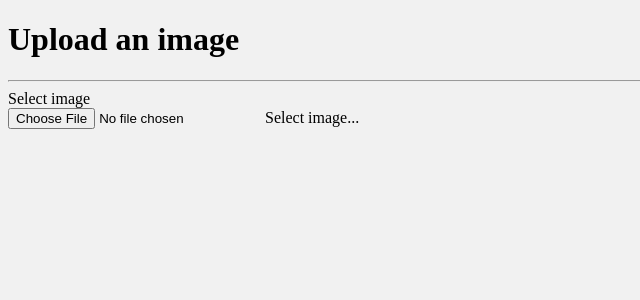
After one commit to rtvasu/MeLanie, a Flask app: page /upload-image in a window 1280 px wide. The commit adds this page. Shown: the top 300 px of the page, without its empty margins (0-640 px from the left). Run offline with Flask 2, Linux system fonts and the light colour scheme.

```diff
--- /dev/null
+++ b/app/static/css/style.css
@@ -0,0 +1,3 @@
+body {
+    background-color: #f1f1f1;
+  }
--- a/app/templates/public/index.html
+++ b/app/templates/public/index.html
@@ -6,6 +6,7 @@
   <meta name="viewport" content="width=device-width, initial-scale=1.0">
   <meta http-equiv="X-UA-Compatible" content="ie=edge">
   <title>Index</title>
+  <link rel="stylesheet" href="{{ url_for('static', filename='css/style.css') }}">
 </head>
 
 <body>
--- /dev/null
+++ b/app/templates/public/templates/public_template.html
@@ -0,0 +1,23 @@
+<!doctype html>
+<html lang="en">
+
+<head>
+  <!-- Required meta tags -->
+  <meta charset="utf-8">
+  <meta name="viewport" content="width=device-width, initial-scale=1, shrink-to-fit=no">
+
+  <!-- Import our custom stylesheet -->
+  <link rel="stylesheet" href="{{ url_for('static', filename='css/style.css') }}">
+
+  <title>{% block title %}{% endblock %}</title>
+</head>
+
+<body>
+
+  <main>
+    {% block main %}{% endblock %}
+  </main>
+
+</body>
+
+</html>
--- /dev/null
+++ b/app/templates/public/upload_image.html
@@ -0,0 +1,32 @@
+{% extends "public/templates/public_template.html" %}
+
+{% block title %}Upload{% endblock %}
+
+{% block main %}
+
+<div class="container">
+  <div class="row">
+    <div class="col">
+
+      <h1>Upload an image</h1>
+      <hr>
+
+      <form action="/upload-image" method="POST" enctype="multipart/form-data">
+
+        <div class="form-group">
+          <label>Select image</label>
+          <div class="custom-file">
+            <input type="file" class="custom-file-input" name="image" id="image">
+            <label class="custom-file-label" for="image">Select image...</label>
+          </div>
+        </div>
+
+        <!-- <button type="submit" class="btn btn-primary">Upload</button> -->
+
+      </form>
+
+    </div>
+  </div>
+</div>
+
+{% endblock %}
--- a/app/views.py
+++ b/app/views.py
@@ -1,6 +1,7 @@
+import os
 from app import app
 
-from flask import render_template
+from flask import render_template, request, redirect
 
 @app.route("/")
 def index():
@@ -13,3 +14,21 @@ def about():
     <p>This is a lovely little paragraph</p>
     <code>Flask is <em>awesome</em></code>
     """
+
+app.config["IMAGE_UPLOADS"] = "/mnt/c/wsl/projects/pythonise/tutorials/flask_series/app/app/static/img/uploads"
+@app.route("/upload-image", methods=["GET", "POST"])
+def upload_image():
+
+    if request.method == "POST":
+
+        if request.files:
+
+            #now that we have the image, we should be able to send it to the model
+            image = request.files["image"]
+
+            print(image)
+
+            return redirect(request.url)
+
+
+    return render_template("public/upload_image.html")
```
